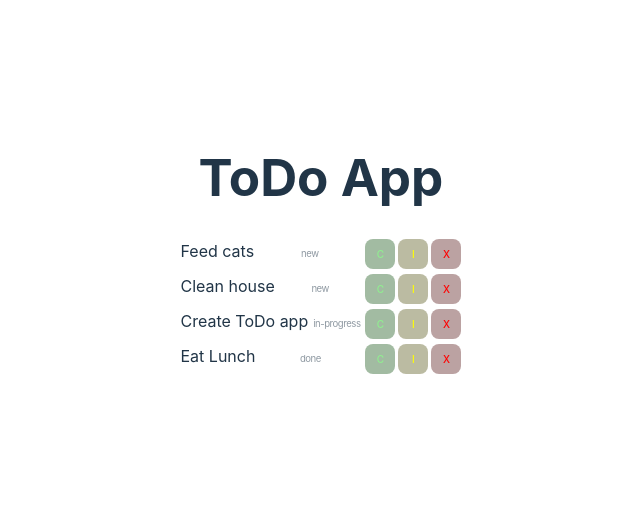
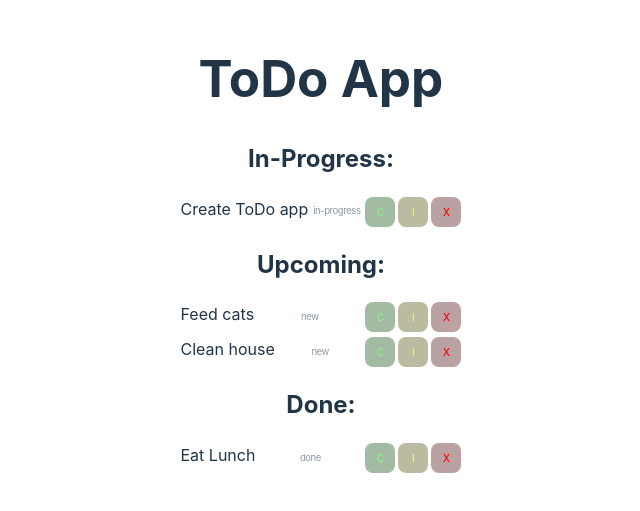
Before and after one commit to webbugt/algebra-todo-extra-vjezba, a React (Vite) app: page / in a window 1280 px wide. Shown: the part 153-664 px from the top of the page, without its empty margins (319-959 px from the left). Built offline with nearby package versions, Linux system fonts and the light colour scheme.

Commit message:
filter tasks in 3 lists

```diff
--- a/src/App.jsx
+++ b/src/App.jsx
@@ -66,9 +66,21 @@ function App() {
   return (
     <>
       <h1>ToDo App</h1>
+      <h2>In-Progress:</h2>
       <TaskList
-        tasks={tasks}
-        addTask={addTask}
+        tasks={tasks.filter((task) => task.status === 'in-progress')}
+        removeTask={removeTask}
+        changeTask={changeTask}
+      />
+      <h2>Upcoming:</h2>
+      <TaskList
+        tasks={tasks.filter((task) => task.status === 'new')}
+        removeTask={removeTask}
+        changeTask={changeTask}
+      />
+      <h2>Done:</h2>
+      <TaskList
+        tasks={tasks.filter((task) => task.status === 'done')}
         removeTask={removeTask}
         changeTask={changeTask}
       />
```
